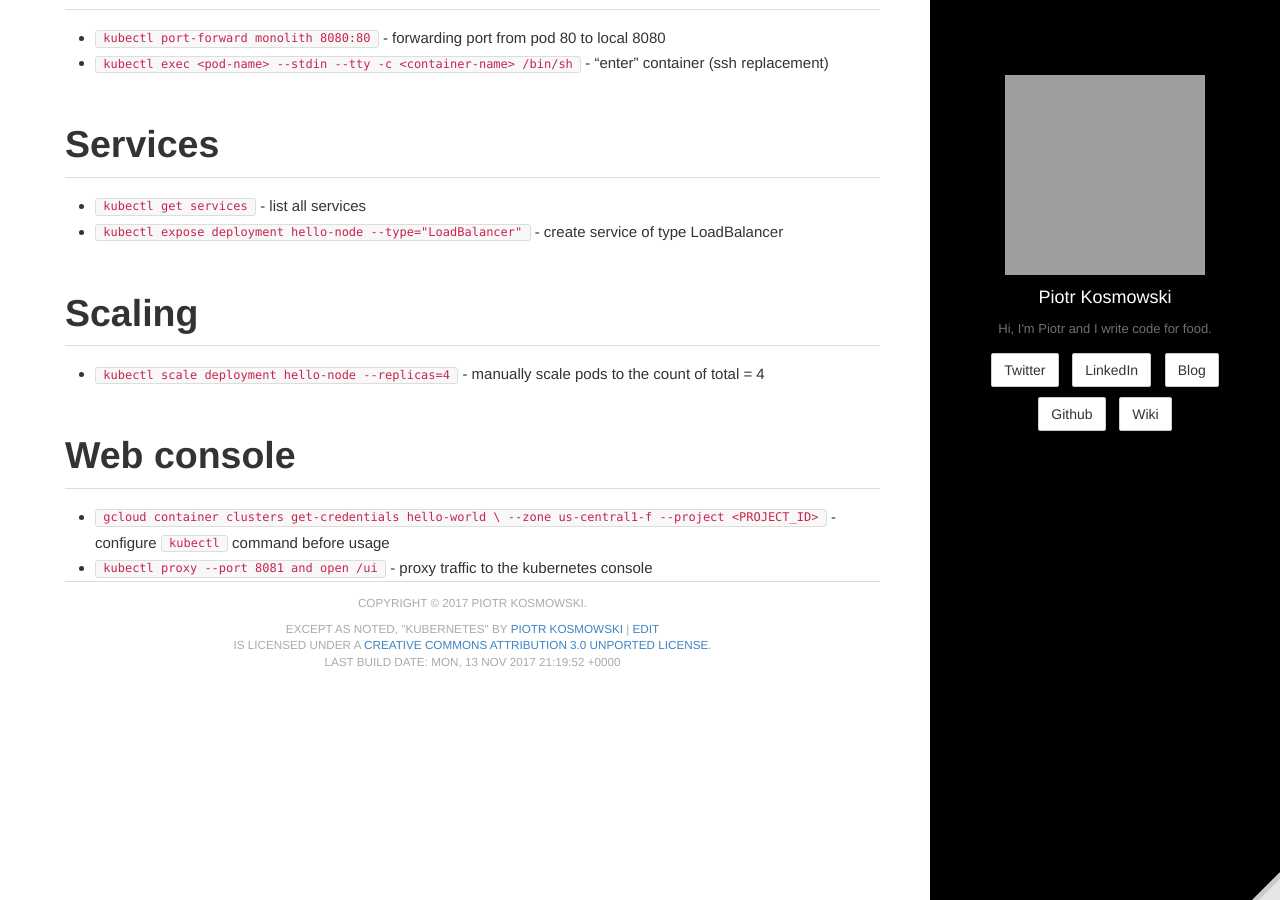
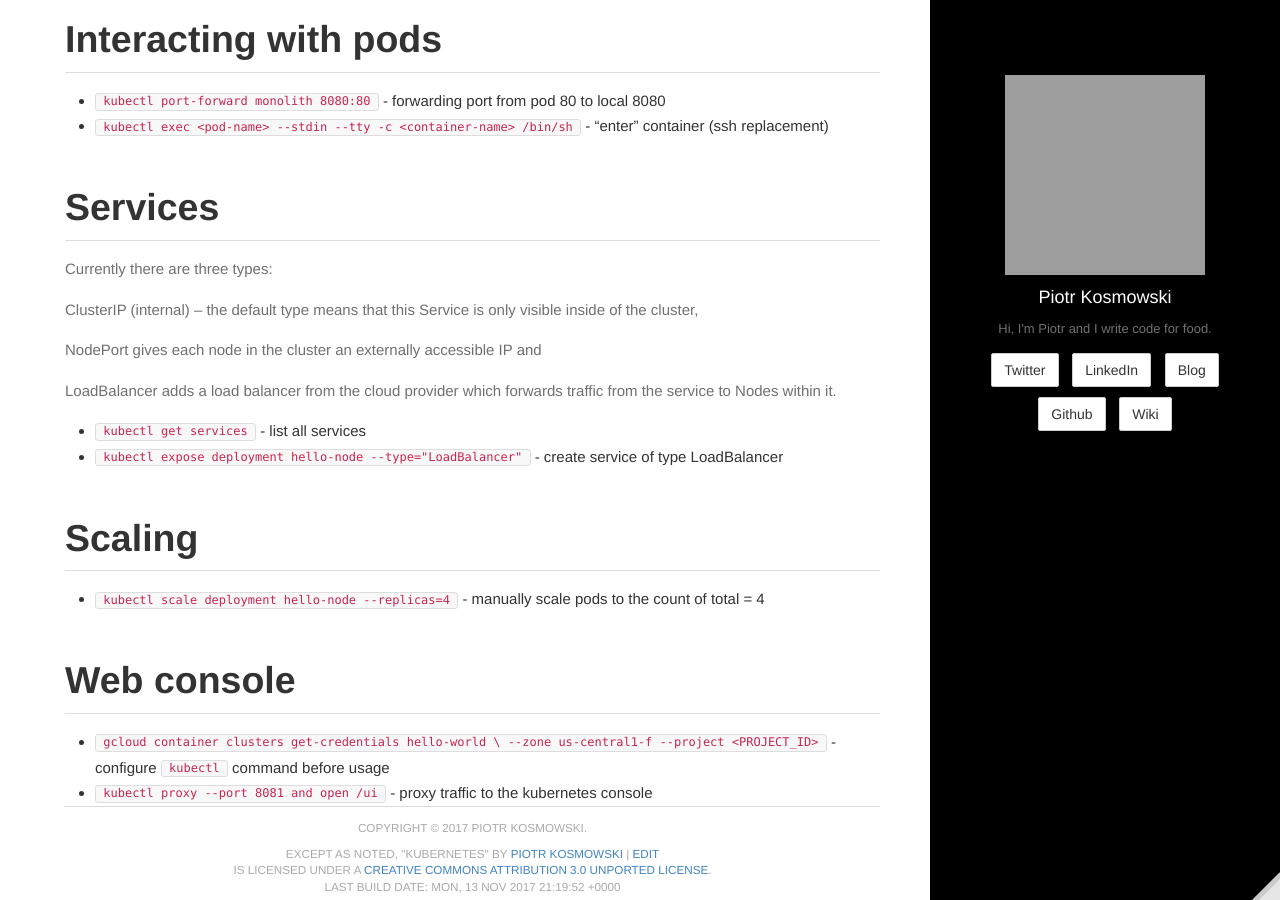
Before and after one commit to kospiotr/kospiotr.github.io, a Jekyll site: the page built from wiki/kubernetes.md, in a window 1280 px wide and 900 px high, scrolled down 2290 px. Built offline with Jekyll 4.4.1, drawn with Linux system fonts in a browser that asks for light colours; some of the changed text lies outside the part shown; grey boxes are pictures that could not be loaded.

Commit message:
Update kubernetes.md

```diff
--- a/wiki/kubernetes.md
+++ b/wiki/kubernetes.md
@@ -7,6 +7,7 @@
 editurl: wiki/gcp.md
 ---
 
+* [https://kubernetes.io/docs/user-guide/kubectl-cheatsheet/](https://kubernetes.io/docs/user-guide/kubectl-cheatsheet/)
 
 # Samples
 
@@ -80,6 +81,17 @@
 * `kubectl exec <pod-name> --stdin --tty -c <container-name> /bin/sh` - "enter" container (ssh replacement)
 
 # Services
+Currently there are three types:
+
+
+ClusterIP
+ (internal) -- the default type means that this Service is only visible inside of the cluster,
+
+NodePort
+ gives each node in the cluster an externally accessible IP and
+
+LoadBalancer
+ adds a load balancer from the cloud provider which forwards traffic from the service to Nodes within it.
 * `kubectl get services` - list all services
 * `kubectl expose deployment hello-node --type="LoadBalancer"` - create service of type LoadBalancer
 
```
